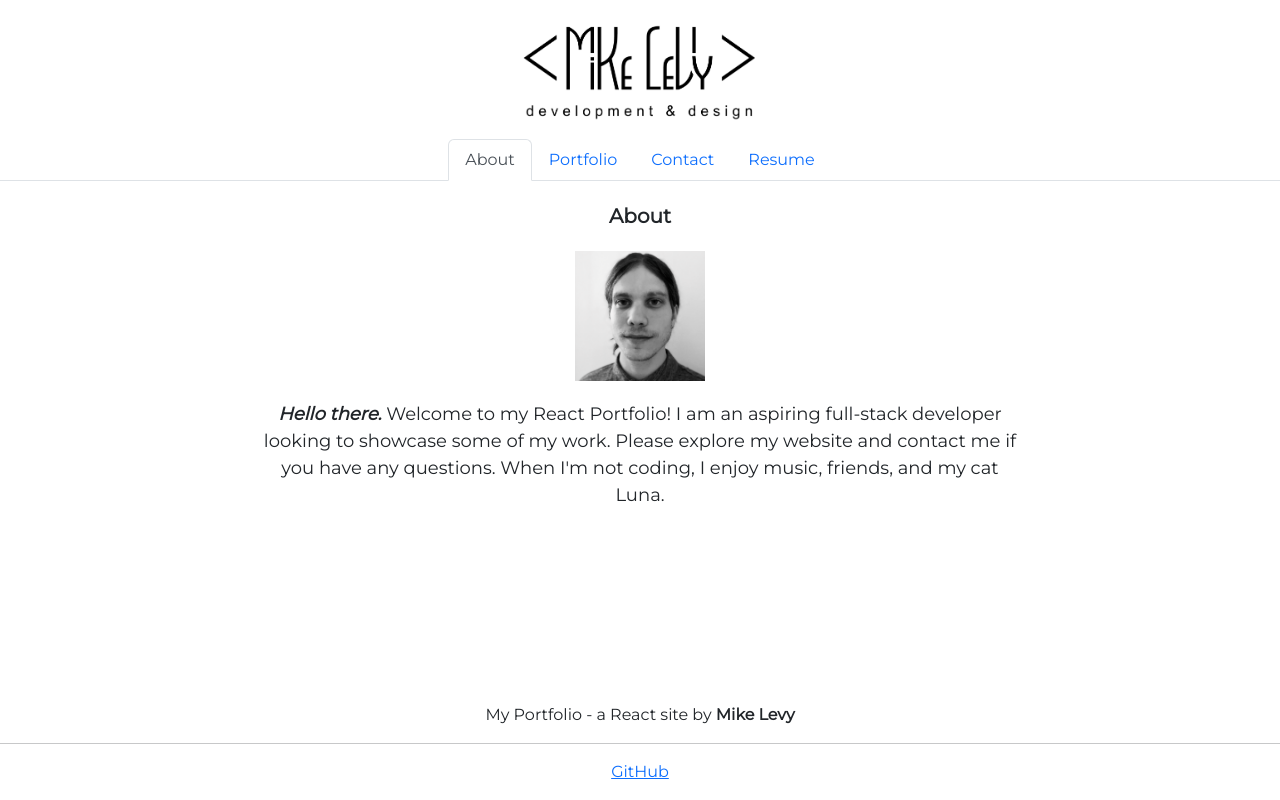
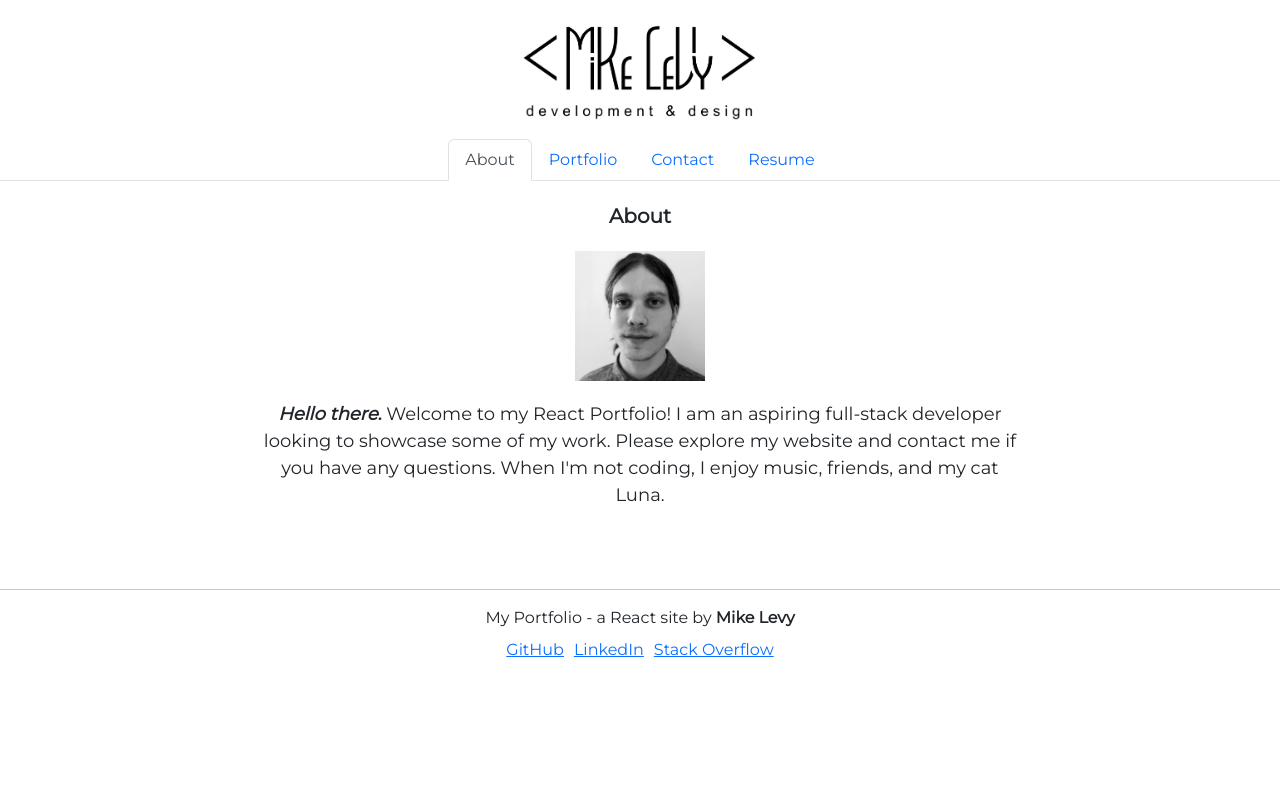
Before and after one commit to rva-mike/react--portfolio, a React (Create React App) app: page / in a window 1280 px wide. Built offline with nearby package versions, Linux system fonts and the light colour scheme.

Commit message:
footer changes

```diff
--- a/src/components/Footer/index.js
+++ b/src/components/Footer/index.js
@@ -5,10 +5,17 @@ export default function Footer() {
         <footer>
             <div className="text-center footer">
                 <p>
-                    My Portfolio - a React site by <strong>Mike Levy</strong>
+                    <br></br>
                     <hr />
-                    <a href="https://github.com/rva-mike" target="_blank" rel="noreferrer">
+                    <p className='mb-2'>My Portfolio - a React site by <strong>Mike Levy</strong></p>
+                    <a className='footer-link' href="https://github.com/rva-mike" target="_blank" rel="noreferrer">
                         GitHub
+                    </a>
+                    <a className='footer-link' href="https://www.linkedin.com/in/mike-levy-url/" target="_blank" rel="noreferrer">
+                        LinkedIn
+                    </a>
+                    <a href="https://stackoverflow.com/users/19123991/rva-mike" target="_blank" rel="noreferrer">
+                        Stack Overflow
                     </a>
                 </p>
             </div>
--- a/src/index.css
+++ b/src/index.css
@@ -7,7 +7,10 @@ body {
   -webkit-font-smoothing: antialiased;
   -moz-osx-font-smoothing: grayscale;
 
-
+  text-align:center;
+  display:flex;
+  flex-direction:column;
+  min-height:100vh;
 }
 
 
@@ -51,9 +54,16 @@ header {
 }
 
 .footer {
-  position: absolute;
+  /* position: absolute;
   bottom: 0;
-  width: 100%;
+  width: 100%; */
+  margin-top: 20px;
+  margin-bottom: 0px;
+
+}
+
+.footer-link{
+  margin-right: 10px;
 }
 
 .proj-cards{
```
